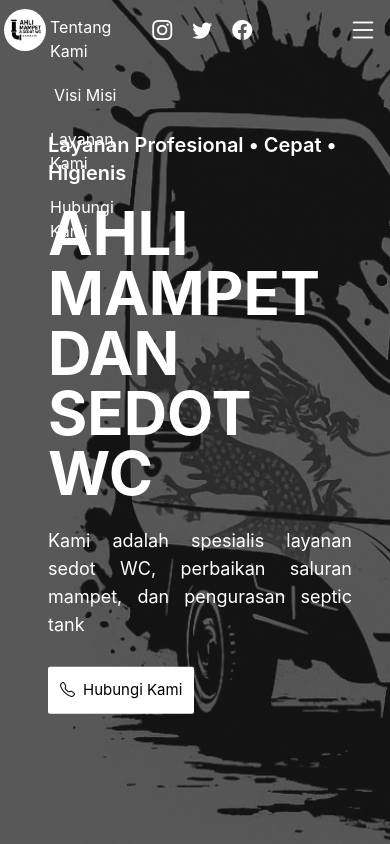
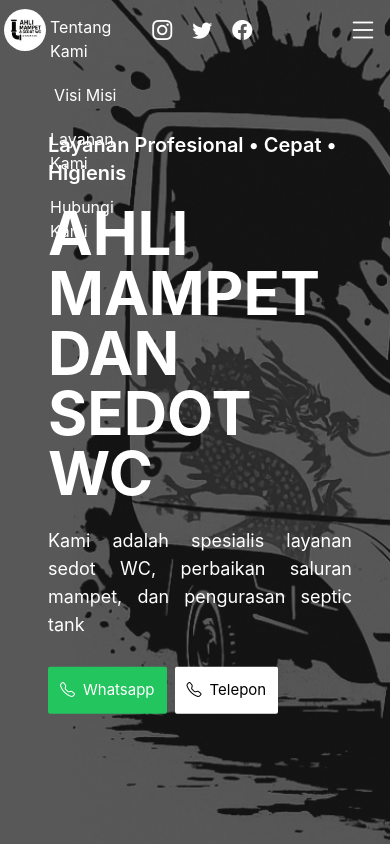
Before and after one commit to Bagus1508/company-profile-haidan, a Vue app: page / in a window 390 px wide. Shown: the top 844 px of the page. Built offline with nearby package versions, Linux system fonts and the light colour scheme.

Commit message:
change : telephone number

```diff
--- a/index.html
+++ b/index.html
@@ -23,6 +23,7 @@
           href="./assets/logo.png"
           type="image/x-icon"
       />
+      <link rel="icon" type="image/x-icon" href="/src/assets/logo.png">
       <link
           rel="stylesheet"
           href="https://fonts.googleapis.com/css2?family=Poppins:wght@400;500;700&display=swap"
--- a/src/components/ContactUs.vue
+++ b/src/components/ContactUs.vue
@@ -65,7 +65,10 @@
                   No Telepon/Whatsapp
                 </h4>
                 <p class="text-base text-body-color ">
-                  082145300566
+                  Whatsapp : 087810816155
+                </p>
+                <p class="text-base text-body-color ">
+                  Telepon : 082145300565
                 </p>
               </div>
             </div>
--- a/src/components/Home.vue
+++ b/src/components/Home.vue
@@ -15,9 +15,13 @@
                 Kami adalah spesialis layanan sedot WC, perbaikan saluran mampet, dan pengurasan septic tank
             </span>
             <div class="mt-3 flex w-full gap-2">
-                <a href="http://wa.me/6282145300566" target="_blank"
+                <a href="http://wa.me/6287810816155" target="_blank"
+                    class="bg-green-500 text-white p-3 hover:bg-green-600 hover:text-white transition rounded-sm">
+                    <i class="bi bi-telephone pr-2"></i>Whatsapp
+                </a>
+                <a href="tel:6282145300565" target="_blank"
                     class="bg-white text-black p-3 hover:bg-black hover:text-white transition rounded-sm">
-                    <i class="bi bi-telephone pr-2"></i>Hubungi Kami
+                    <i class="bi bi-telephone pr-2"></i>Telepon
                 </a>
             </div>
         </div>
```
